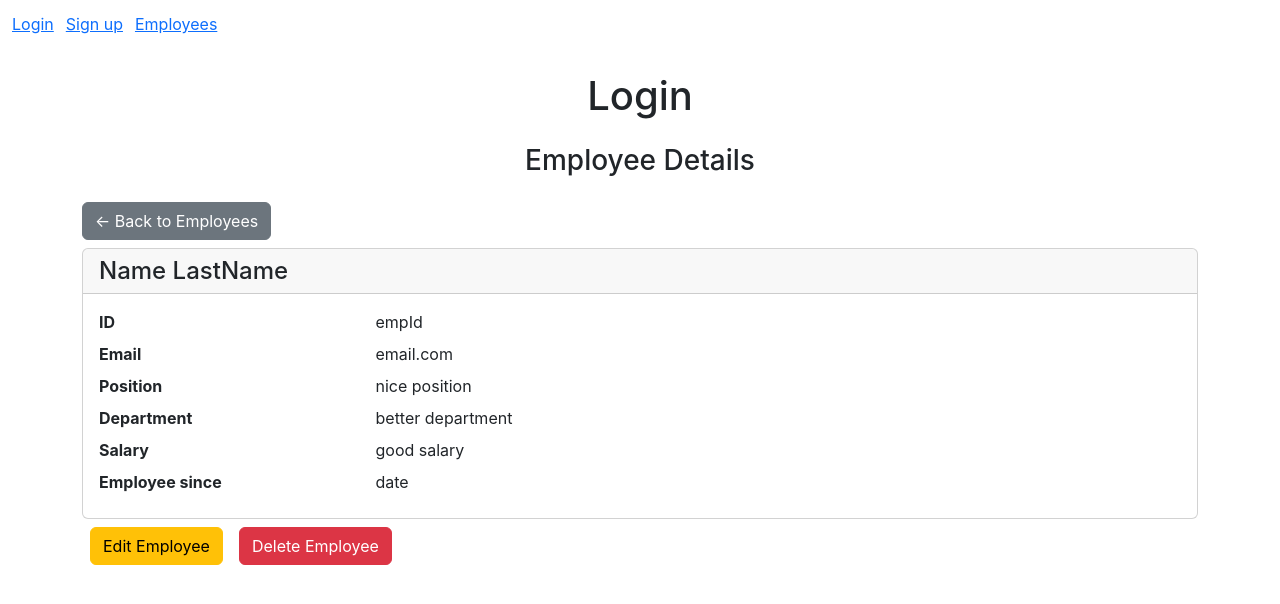
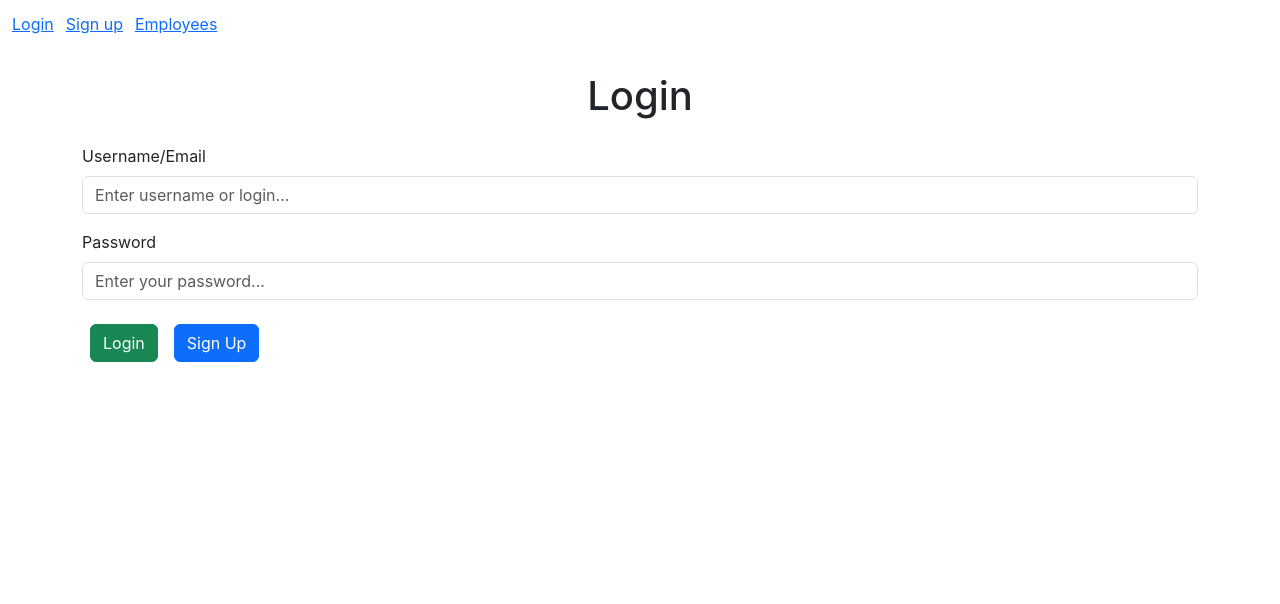
Before and after one commit to DanielOrlov/101500729_comp3123_assignment2_reactjs, a React (Create React App) app: page /login in a window 1280 px wide. Shown: the top 604 px of the page. Built offline with nearby package versions, Linux system fonts and the light colour scheme.

Commit message:
added login - getting correct response

```diff
--- a/src/api.js
+++ b/src/api.js
@@ -13,13 +13,12 @@ export const EmployeesAPI = {
   search: (q) => api.get("/v1/employees/search", { params: { q } }),
   addEmployee: (payload) => api.post("/v1/employees", payload),
   updateEmployee: (id, payload) => api.put(`/v1/employees/${id}`, payload),
-  patchDepartment: (id, department) =>
-    api.patch(`/v1/employees/${id}`, { department }),
+  patchDepartment: (id, department) => api.patch(`/v1/employees/${id}`, { department }),
   deleteEmployee: (id) => api.delete(`/v1/employees/${id}`),
 };
 
 export const UsersAPI = {
-  list: (params) => api.get("/v1/users", { params }),
-  create: (payload) => api.post("/v1/users", payload),
+  getAllUsers: (params) => api.get("/v1/users", { params }),
+  addUser: (payload) => api.post("/v1/users", payload),
   login: (payload) => api.post("/v1/users/login", payload),
 };
--- a/src/pages/Login.jsx
+++ b/src/pages/Login.jsx
@@ -1,67 +1,70 @@
 import { useEffect, useState } from "react";
 import { UsersAPI } from "../api";
-import { Link } from "react-router-dom";
+import { useParams, Link, useNavigate, useLocation } from "react-router-dom";
 import Modal from "../components/Modal";
 
 export default function Login() {
+
+  const [error, setError] = useState("");
+  const [loading, setLoading] = useState(true);
+
+
+  const [loginForm, setLoginForm] = useState({
+    login: "",
+    password: "",
+  });
+
   return (
     <div className="container mt-4">
       <h1 className="text-center my-4">Login</h1>
-      <h3 className="text-center my-4">Employee Details</h3>
 
-      <Link to="/employees" className="btn btn-secondary mb-2">
-        &larr; Back to Employees
-      </Link>
+      {error && (
+        <div className="alert alert-danger">
+          {error}
+        </div>
+      )}
 
       <form
         onSubmit={async (e) => {
           e.preventDefault();
           try {
-            const res = await UsersAPI.login(`/v1/users/login`);
-            //setEmployee(res.data.data);
-            //setShowEdit(false);
+            const res = await UsersAPI.login(loginForm);
+            console.log("Logged in:", res.data);
+
+
+            //navigate("/employees");
           } catch (err) {
-            //setError(err.response?.data?.message || err.message);
+            setError(err.response?.data?.message || err.message);
           }
         }}>
 
+        <div className="mb-3">
+          <label className="form-label">Username/Email</label>
+          <input
+            className="form-control"
+            value={loginForm.login}
+            placeholder="Enter username or login..."
+            onChange={(e) =>
+              setLoginForm((f) => ({ ...f, login: e.target.value }))
+            }
+          />
+        </div>
+
+        <div className="mb-3">
+          <label className="form-label">Password</label>
+          <input
+            className="form-control"
+            type="password"
+            placeholder="Enter your password..."
+            value={loginForm.password}
+            onChange={(e) =>
+              setLoginForm((f) => ({ ...f, password: e.target.value }))
+            }
+          />
+        </div>
+        <button type="submit" className="btn btn-success my-2 mx-2">Login</button>
+        <Link to="/signup" className="btn btn-primary my-2 mx-2">Sign Up</Link>
       </form>
-
-      <div className="card">
-        <div className="card-header">
-
-          <h4 className="mb-0">
-            Name LastName
-          </h4>
-        </div>
-        <div className="card-body">
-          <dl className="row mb-0">
-
-            <dt className="col-sm-3">ID</dt>
-            <dd className="col-sm-9">empId</dd>
-
-            <dt className="col-sm-3">Email</dt>
-            <dd className="col-sm-9">email.com</dd>
-
-            <dt className="col-sm-3">Position</dt>
-            <dd className="col-sm-9">nice position</dd>
-
-            <dt className="col-sm-3">Department</dt>
-            <dd className="col-sm-9">better department</dd>
-
-            <dt className="col-sm-3">Salary</dt>
-            <dd className="col-sm-9">good salary</dd>
-
-            <dt className="col-sm-3">Employee since</dt>
-            <dd className="col-sm-9">date</dd>
-
-
-
-          </dl>
-        </div>
-      </div>
-      <button className="btn btn-warning my-2 mx-2" onClick={() => { }}>Edit Employee</button>
-      <button className="btn btn-danger my-2 mx-2" onClick={() => { }}>Delete Employee</button>
     </div>
   );
 
```
